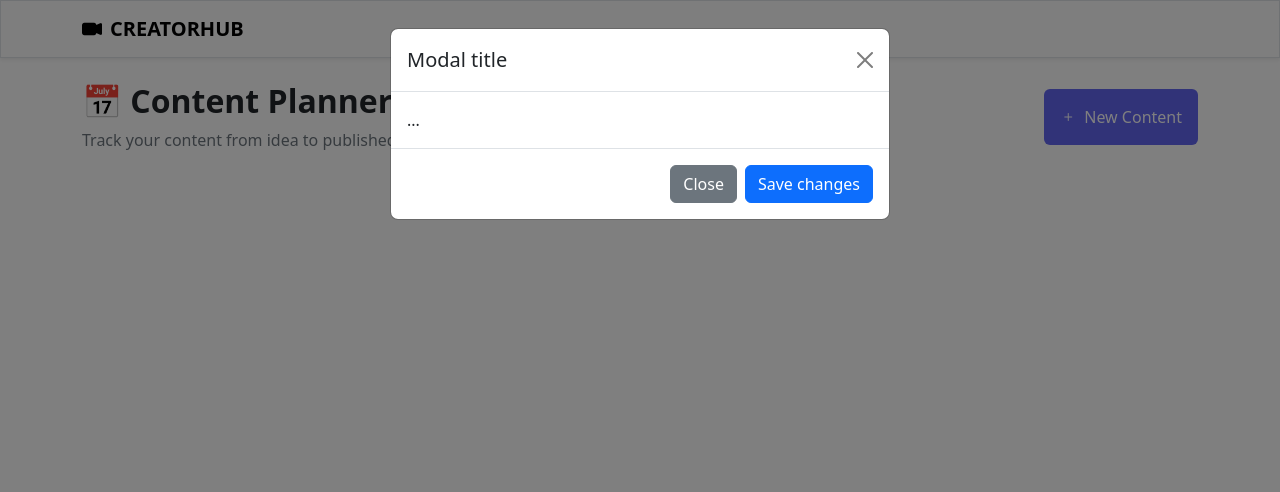
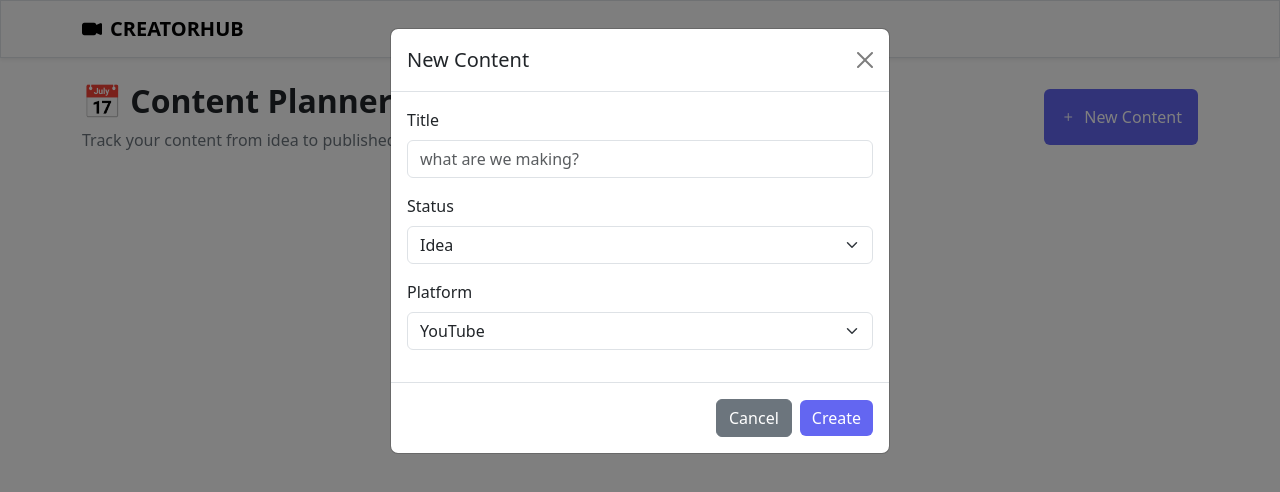
Before and after one commit to Sgissa/creators-hub, a Next.js app: page /ContentPlanner in a window 1280 px wide. Both pictures are taken after a click on the button "New Content". Shown: the top 492 px of the page. Built offline with nearby package versions, Linux system fonts and the light colour scheme.

Commit message:
model for form done + form works (  in console)

```diff
--- a/app/ContentPlanner/page.jsx
+++ b/app/ContentPlanner/page.jsx
@@ -1,9 +1,30 @@
 "use client";
 
+import { useState } from "react";
+
 export default function ContentPlanner() {
+  const [title, setTitle] = useState("");
+  const [status, setStatus] = useState("Idea");
+  const [platform, setPlatform] = useState("Youtube");
+
+  function handleCreate(e) {
+    e.preventDefault();
+
+    const newContent = {
+      title,
+      status,
+      platform,
+    };
+
+    console.log("Created content:", newContent);
+
+    setTitle("");
+    setStatus("idea");
+    setPlatform("youtube");
+  }
   return (
     <div className="container d-flex align-items-center justify-content-between py-4">
-      {/* ✅ Modal MUST be inside the return */}
+      {/* MODAL */}
       <div
         className="modal fade"
         id="exampleModal"
@@ -13,37 +34,90 @@ export default function ContentPlanner() {
       >
         <div className="modal-dialog">
           <div className="modal-content">
+            {/* Header */}
             <div className="modal-header">
               <h1 className="modal-title fs-5" id="exampleModalLabel">
-                Modal title
+                New Content
               </h1>
               <button
                 type="button"
                 className="btn-close"
                 data-bs-dismiss="modal"
                 aria-label="Close"
-              ></button>
+              />
             </div>
 
-            <div className="modal-body">...</div>
+            {/* ✅ FORM starts here */}
+            <form onSubmit={handleCreate}>
+              <div className="modal-body">
+                {/* Title */}
+                <div className="mb-3">
+                  <label className="form-label">Title</label>
+                  <input
+                    className="form-control"
+                    type="text"
+                    placeholder="what are we making?"
+                    value={title}
+                    onChange={(e) => setTitle(e.target.value)}
+                    required
+                  />
+                </div>
 
+                {/* Status */}
+                <div className="mb-3">
+                  <label className="form-label">Status</label>
+                  <select
+                    className="form-select"
+                    value={status}
+                    onChange={(e) => setStatus(e.target.value)}
+                  >
+                    <option value="idea">Idea</option>
+                    <option value="filming">Filming</option>
+                    <option value="editing">Editing</option>
+                    <option value="published">Published</option>
+                  </select>
+                </div>
+
+                {/* Platform */}
+                <div className="mb-3">
+                  <label className="form-label">Platform</label>
+                  <select
+                    className="form-select"
+                    value={platform}
+                    onChange={(e) => setPlatform(e.target.value)}
+                  >
+                    <option value="youtube">YouTube</option>
+                    <option value="tiktok">TikTok</option>
+                    <option value="instagram">Instagram</option>
+                  </select>
+                </div>
+              </div>
+
+              {/* Footer */}
               <div className="modal-footer">
                 <button
                   type="button"
                   className="btn btn-secondary"
                   data-bs-dismiss="modal"
                 >
-                Close
+                  Cancel
                 </button>
-              <button type="button" className="btn btn-primary">
-                Save changes
+
+                <button
+                  type="submit"
+                  className="btn btn-brand"
+                  data-bs-dismiss="modal"
+                >
+                  Create
                 </button>
               </div>
+            </form>
+            {/* ✅ FORM ends here */}
           </div>
         </div>
       </div>
 
-      {/* The title and description */}
+      {/* Page title */}
       <div>
         <h1 className="fs-2" style={{ fontWeight: 700 }}>
           📅 Content Planner
@@ -53,7 +127,7 @@ export default function ContentPlanner() {
         </p>
       </div>
 
-      {/* The button to add new content */}
+      {/* Trigger button */}
       <button
         type="button"
         className="btn btn-brand p-3"
```
Lines whose indentation alone changed are shown as unchanged.
